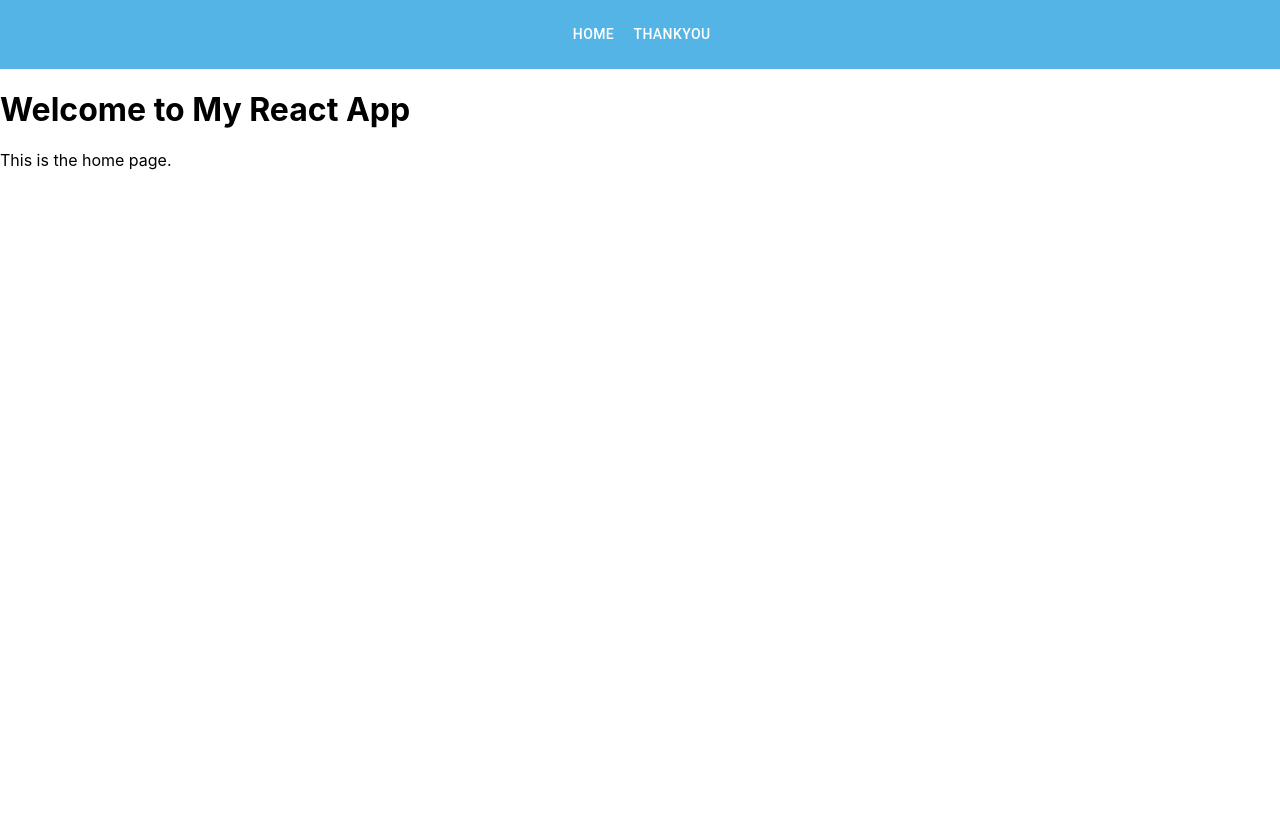
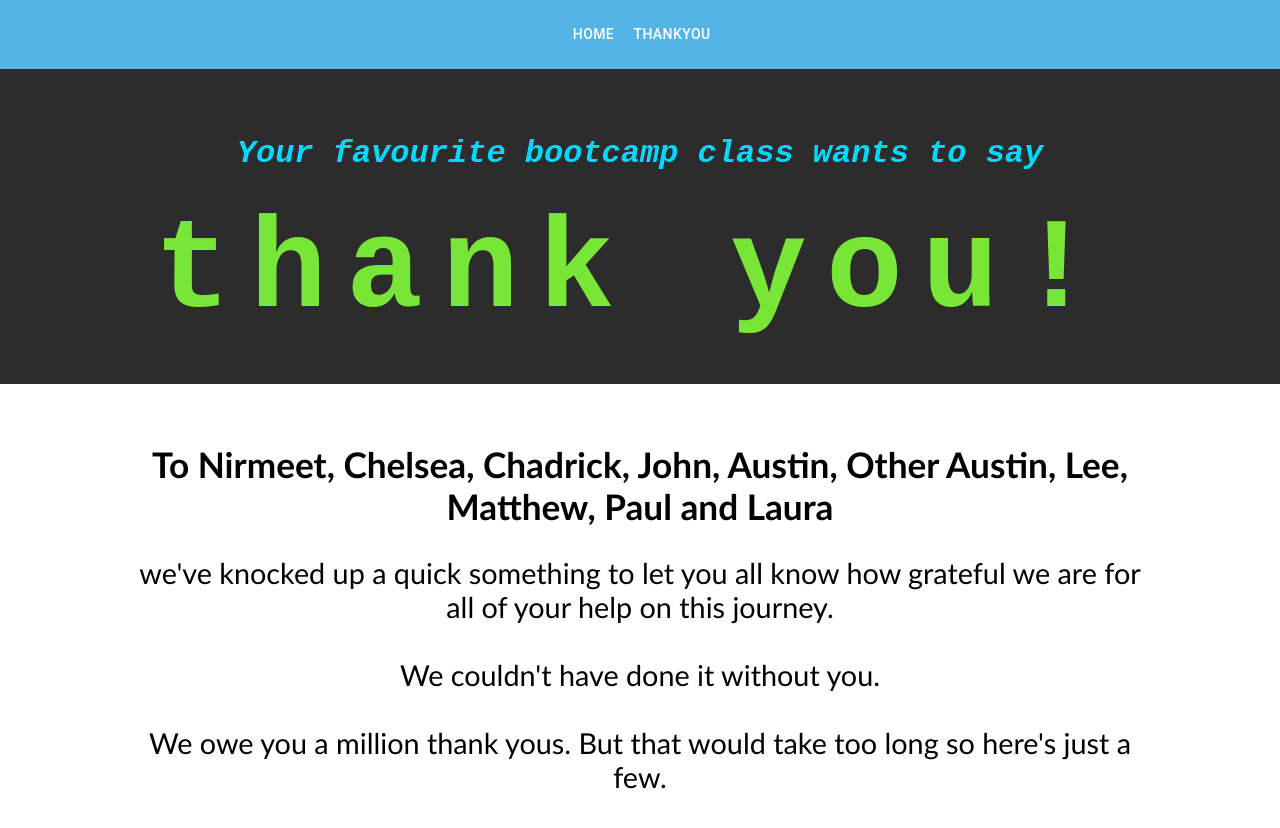
Before and after one commit to HenryJamesGreen/thankyou, a React (Create React App) app: page / in a window 1280 px wide. Shown: the top 828 px of the page. Before the commit the page ends 800 px from the top, so only its background shows below. Built offline with nearby package versions, Linux system fonts and the light colour scheme.

Commit message:
added home page with fun styling

```diff
--- /dev/null
+++ b/src/pages/Home.css
@@ -0,0 +1,55 @@
+.jumbo-div {
+    background-color: #2c2c2c;
+    color: rgb(0, 217, 255);
+    font-family: 'IBM Plex Mono', monospace;
+    text-align: center;
+    padding: 40px;
+}
+
+.intro {
+    font-style: italic;
+    font-size: 2rem;
+}
+
+.thanks-type {
+    color: #77e636;
+    font-size: 8rem;
+    max-width: 8em;
+    overflow: hidden;
+    border-right: .1em solid rgb(255, 255, 255);
+    white-space: nowrap;
+    margin: 0 auto;
+    letter-spacing: .15em;
+    animation:
+        typing 3.5s steps(40, end),
+        blink-caret .75s step-end infinite;
+}
+
+@keyframes typing {
+    from { width: 0 }
+    to { width: 100% }
+}
+@keyframes blink-caret {
+    from, to { border-color: transparent }
+    50% { border-color: rgb(255, 255, 255) }
+}
+
+.wrapper {
+    background-color: rgb(255, 255, 255);
+
+    display: flex;
+    justify-content: center;
+    align-items: center;
+}
+.body {
+    padding: 30px;
+    text-align: center;
+    font-family: 'Gill Sans', 'Gill Sans MT', Calibri, 'Trebuchet MS', sans-serif;
+    max-width: 80%;
+}
+.header {
+    font-size: 2.2rem;
+}
+.message {
+    font-size: 1.8rem;
+}
--- a/src/pages/Home.js
+++ b/src/pages/Home.js
@@ -1,12 +1,23 @@
-import React from "react";
+import './Home.css'
 
-function Home() {
-  return (
-    <div className="home-container">
-      <h1>Welcome to My React App</h1>
-      <p>This is the home page.</p>
-    </div>
-  );
+
+export default function Home() {
+    return(
+        <>
+        <div className="jumbo-div">
+            <h2 className='intro'> Your favourite bootcamp class wants to say </h2>
+            <h3 className="thanks-type">thank you!</h3>
+        </div>
+        <div className='wrapper'>
+        <div className='body'>
+            <h2 className='header'> To Nirmeet, Chelsea, Chadrick, John, Austin, Other Austin, Lee, Matthew, Paul and Laura</h2>
+                <p className='message'>we've knocked up a quick something to let you all know how grateful we are for all of your help on this journey.
+        <br /> <br />
+                We couldn't have done it without you.
+                <br /> <br />
+                We owe you a million thank yous. But that would take too long so {/*put a link here to thanks page*/}here's just a few.
+                </p>
+        </div>
+        </div>
+    </> )
 }
-
-export default Home;
```
